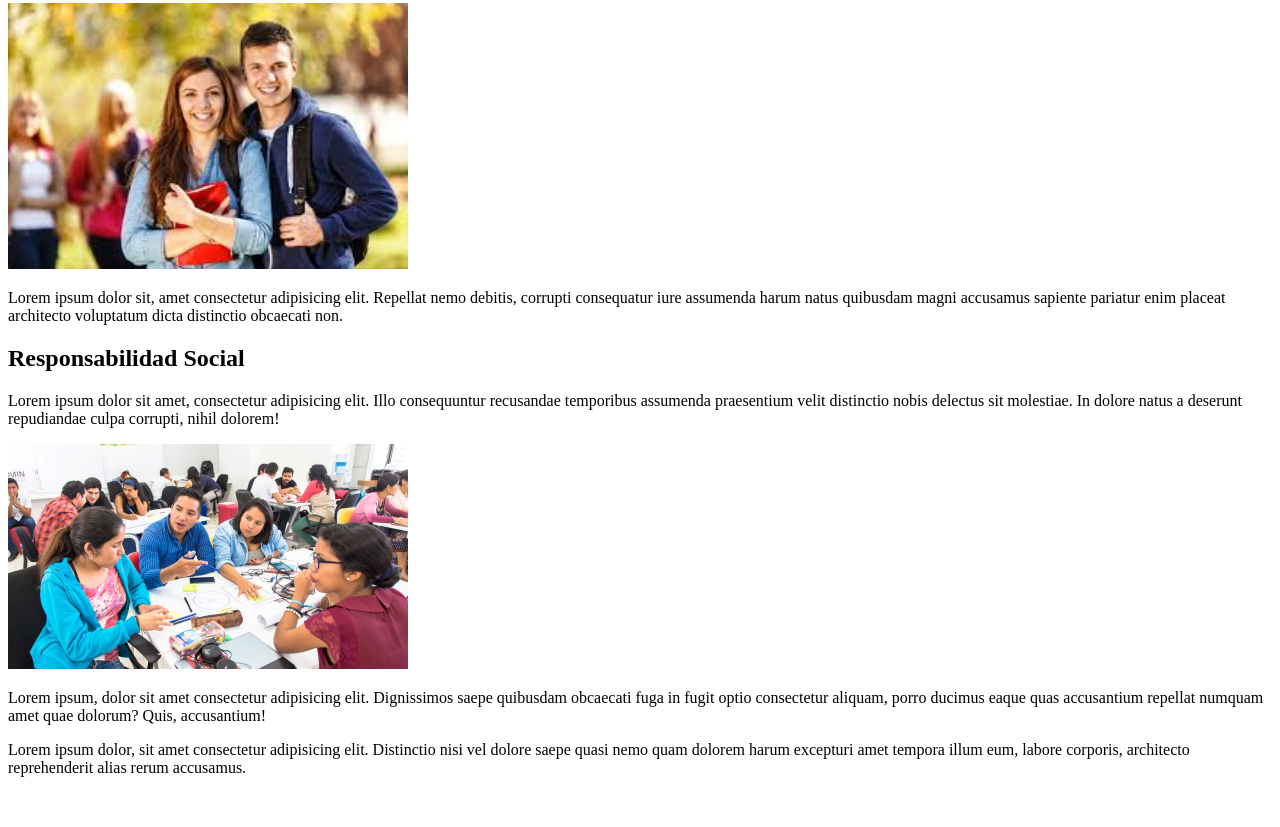
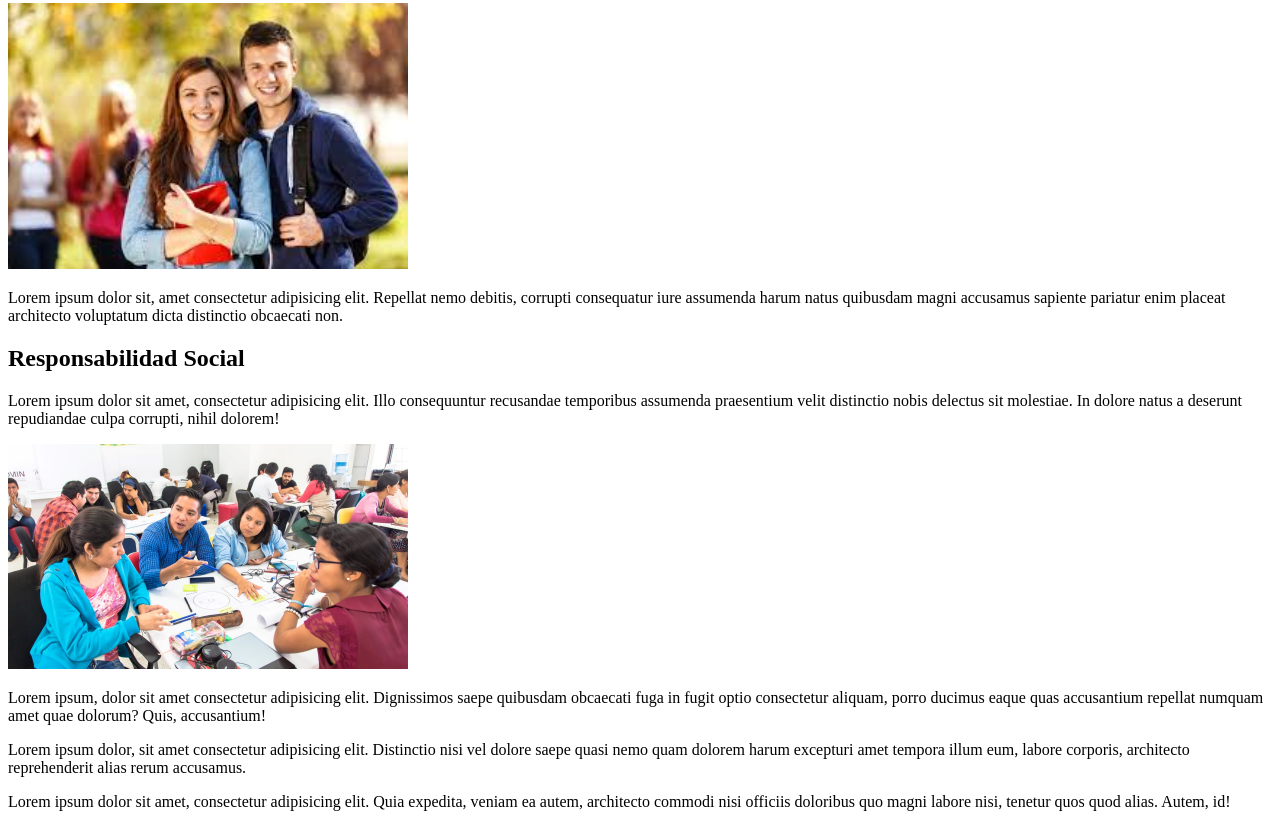
Before and after one commit to Samuel21byte/repositorio-de-pruebas, a plain HTML site: page index.html in a window 1280 px wide. Shown: the part 276-1103 px from the top of the page. Before the commit the page ends 1069 px from the top, so only its background shows below. Drawn offline with Linux system fonts and the light colour scheme.

Commit message:
Añadí un p con Lorem

```diff
--- a/index.html
+++ b/index.html
@@ -37,6 +37,7 @@
                 <img src="semana3/assets/WhatsApp Image 2024-09-13 at 3.28.26 PM.jpeg" width="400" alt="uni">
                 <p>Lorem ipsum, dolor sit amet consectetur adipisicing elit. Dignissimos saepe quibusdam obcaecati fuga in fugit optio consectetur aliquam, porro ducimus eaque quas accusantium repellat numquam amet quae dolorum? Quis, accusantium!</p>
                 <p>Lorem ipsum dolor, sit amet consectetur adipisicing elit. Distinctio nisi vel dolore saepe quasi nemo quam dolorem harum excepturi amet tempora illum eum, labore corporis, architecto reprehenderit alias rerum accusamus.</p>
+                <p>Lorem ipsum dolor sit amet, consectetur adipisicing elit. Quia expedita, veniam ea autem, architecto commodi nisi officiis doloribus quo magni labore nisi, tenetur quos quod alias. Autem, id!</p>
             </div>
 
         </section>
```
